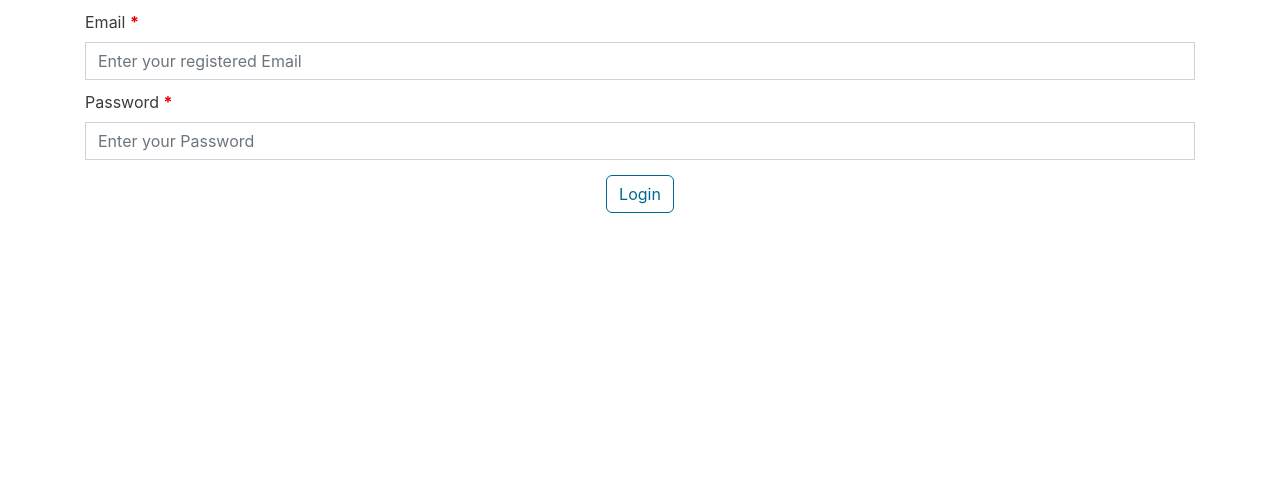
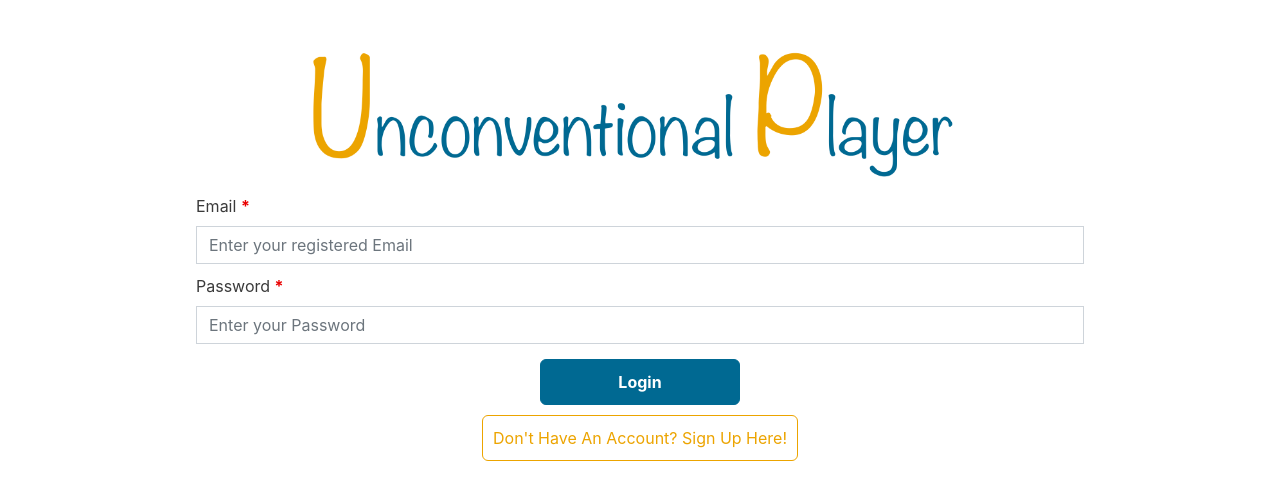
Before and after one commit to harshdeepsingh13/music-player, a React (Create React App) app: page /login in a window 1280 px wide. Shown: the top 500 px of the page. Built offline with nearby package versions, Linux system fonts and the light colour scheme.

Commit message:
updated signup and signin with banner logo

```diff
--- a/src/App.scss
+++ b/src/App.scss
@@ -4,12 +4,17 @@
 
 .action-btn-container{
   display: flex;
-  align-items: stretch;
-  justify-content: center;
+  flex-direction: column;
+  align-items: center;
+  //align-items: stretch;
+  //justify-content: center;
+
   text-transform: capitalize;
 
   .btn{
     margin: 5px 15px;
+    padding: 10px;
+    min-width: 200px;
     text-transform: capitalize;
   }
 }
--- a/src/components/Header/index.js
+++ b/src/components/Header/index.js
@@ -10,7 +10,7 @@ import {getUserDetailsLS} from "../../services/localStorage";
 import {useAuthenticationContext} from "../../context/AuthenticationContext";
 import {faArrowRotateLeft} from "@fortawesome/free-solid-svg-icons";
 import {FontAwesomeIcon} from "@fortawesome/react-fontawesome";
-import LogoBanner from "../../assets/images/logo-banner.png"
+import LogoBanner from "../LogoBanner";
 
 const Header = props => {
 
@@ -54,8 +54,8 @@ const Header = props => {
 		<Navbar className={"header-container"} expand="lg">
 			<Container>
 				<Navbar.Brand onClick={() => navigate(ROUTE_PATH.INDEX)}>
-					<h2 style={{textAlign: "center"}} className={"logo-banner-container"}>
-						<img src={LogoBanner} alt="Unconventional Player Logo" className={"logo-banner"}/>
+					<h2 style={{textAlign: "center"}} className={"logo-header-container"}>
+						<LogoBanner width={"300px"}/>
 					</h2>
 				</Navbar.Brand>
 				<Navbar.Toggle aria-controls="responsive-navbar-nav"/>
--- a/src/components/Header/styles.scss
+++ b/src/components/Header/styles.scss
@@ -8,11 +8,12 @@
   //box-shadow: 1px -14px 20px 4px $black;
   box-shadow: 1px -14px 20px 4px $primaryDark;
 
-  .logo-banner-container {
+  .navbar-brand{
+    cursor: pointer;
+  }
+
+  .logo-header-container {
     margin: unset;
-    .logo-banner {
-      width: 300px;
-    }
   }
 
   .rollback-seconds-container {
--- /dev/null
+++ b/src/components/LogoBanner/index.js
@@ -0,0 +1,25 @@
+import React from 'react';
+import './styles.scss';
+import PropTypes from 'prop-types';
+import LogoBannerImage from "../../assets/images/logo-banner.png"
+
+const LogoBanner = ({width}) => {
+	return <>
+		<div className="logo-banner-container">
+		<img
+			src={LogoBannerImage}
+			alt="Unconventional Player Logo" className={"logo-banner"}
+			style={{width}}
+		/>
+		</div>
+	</>
+};
+
+LogoBanner.propTypes = {
+	width: PropTypes.string
+};
+LogoBanner.defaultProps = {
+	width: "100%"
+};
+
+export default LogoBanner
--- /dev/null
+++ b/src/components/LogoBanner/styles.scss
@@ -0,0 +1,5 @@
+.logo-banner-container {
+  display: flex;
+  justify-content: center;
+  align-items: stretch;
+}
--- a/src/containerComponents/Home/index.js
+++ b/src/containerComponents/Home/index.js
@@ -22,7 +22,6 @@ const Home = props => {
 		}
 		<UploadNewAudio uploadMedia={uploadMedia}/>
 		<AllMedia/>
-		<UnderDevelopment isLoggedIn={isAuthorized}/>
 	</>
 };
 
--- a/src/containerComponents/Login/index.js
+++ b/src/containerComponents/Login/index.js
@@ -7,6 +7,7 @@ import {useUserContext} from "../../context/UserContext";
 import {ERROR_MESSAGES, ROUTE_PATH} from "../../config";
 import FullPageLoader from "../../components/FullPageLoader";
 import {useNavigate} from "react-router-dom";
+import LogoBanner from "../../components/LogoBanner";
 
 const IDS = {EMAIL: "email"}
 
@@ -82,7 +83,11 @@ const Login = props => {
 
 	return <>
 		<div className="login-container">
-			{registerUserLoader && <FullPageLoader message={"Fetching your details"}/>}
+			{
+				registerUserLoader &&
+				<FullPageLoader message={"Fetching your details"}/>
+			}
+			<LogoBanner width={"75%"}/>
 			{
 				loginError.isError &&
 				<div className="login-error-container">
@@ -116,7 +121,12 @@ const Login = props => {
 			/>
 
 			<div className="action-btn-container">
-				<ButtonWrapper variant={"outline-primary"} onClick={onLoginClick}>Login</ButtonWrapper>
+				<ButtonWrapper variant={"primary"} onClick={onLoginClick}>
+					Login
+				</ButtonWrapper>
+				<ButtonWrapper variant={"outline-secondary"} onClick={() => navigate(ROUTE_PATH.SIGNUP)}>
+					Don't have an account? Sign Up here!
+				</ButtonWrapper>
 			</div>
 		</div>
 	</>
--- a/src/containerComponents/Login/styles.scss
+++ b/src/containerComponents/Login/styles.scss
@@ -1,6 +1,9 @@
 @import "src/colors";
 
 .login-container {
+  padding-top: 50px;
+  width: 80%;
+  margin: auto;
   .login-error-container {
     text-align: center;
     padding: 10px 0;
--- a/src/containerComponents/SignUp/index.js
+++ b/src/containerComponents/SignUp/index.js
@@ -7,6 +7,7 @@ import ButtonWrapper from "../../components/ButtonWrapper";
 import {useNavigate} from "react-router-dom";
 import {useUserContext} from "../../context/UserContext";
 import FullPageLoader from "../../components/FullPageLoader";
+import LogoBanner from "../../components/LogoBanner";
 
 const IDS = {
 	FIRST_NAME: "firstName",
@@ -139,6 +140,8 @@ const SignUp = props => {
 	}
 
 	return <>
+		<div className="signup-container">
+			<LogoBanner width={"75%"}/>
 			{registerUserLoader && <FullPageLoader message={"Creating your user, Hang Tight!"}/>}
 			<InputController
 				type={"text"}
@@ -204,7 +207,7 @@ const SignUp = props => {
 				<ButtonWrapper variant={"outline-secondary"} onClick={onBackClick}>Back</ButtonWrapper>
 				<ButtonWrapper onClick={onUserRegister}>Sign Up</ButtonWrapper>
 			</div>
-
+		</div>
 	</>
 };
 
--- a/src/containerComponents/SignUp/styles.scss
+++ b/src/containerComponents/SignUp/styles.scss
@@ -0,0 +1,5 @@
+.signup-container{
+  padding-top: 50px;
+  width: 80%;
+  margin: auto;
+}
```
Lines whose indentation alone changed are shown as unchanged.
